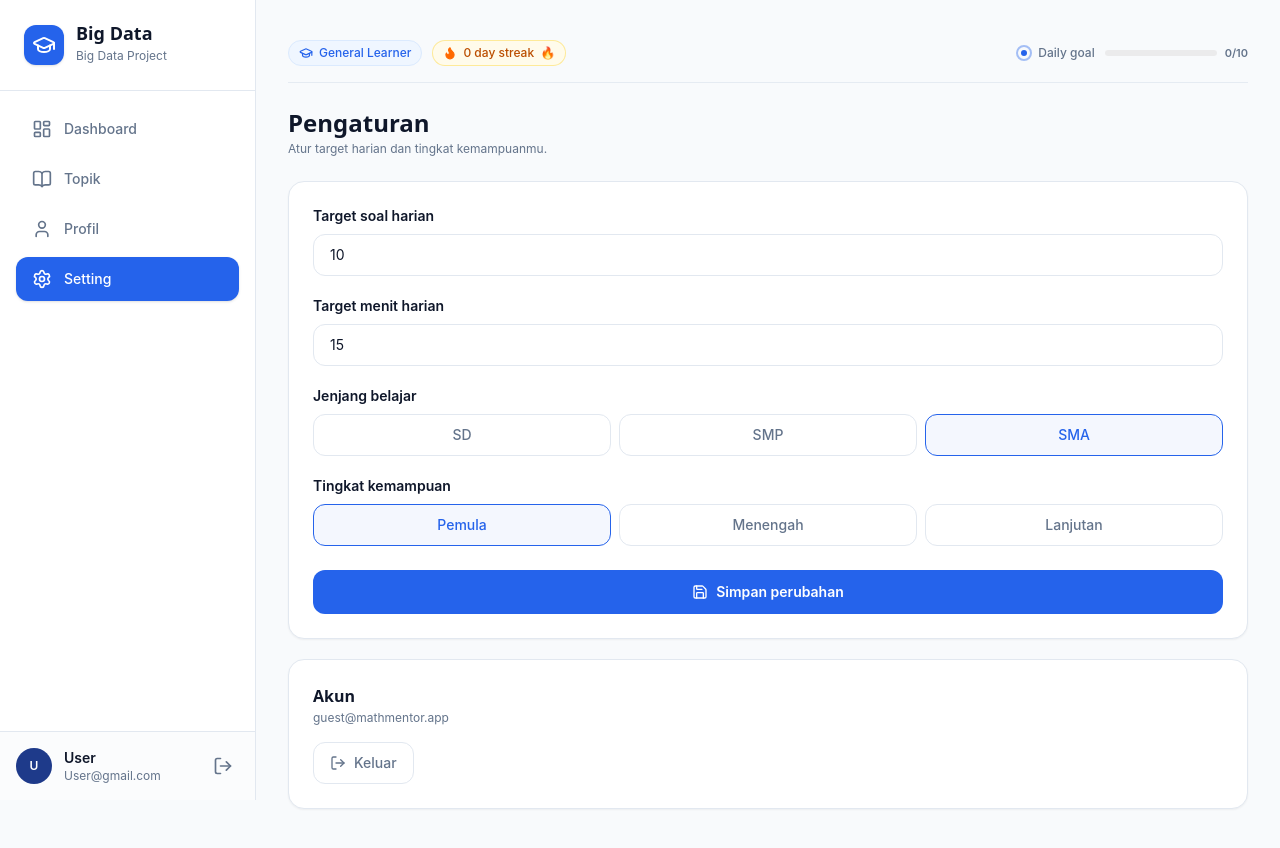
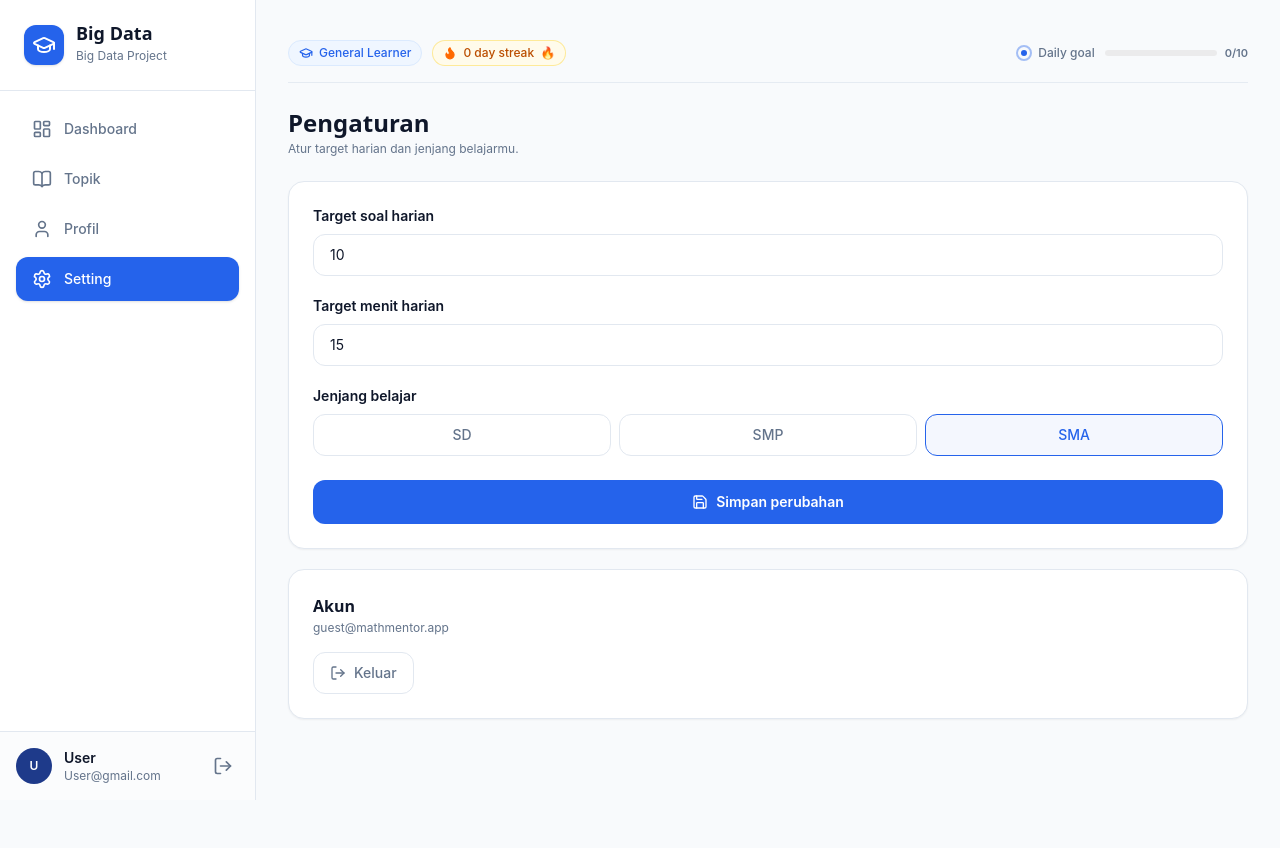
Before and after one commit to Project-Big-Data-26/Project_Nolla, a React (Vite) app in the folder frontend/: page /settings in a window 1280 px wide. Shown: the top 848 px of the page. After the commit the page ends 800 px from the top, so only its background shows below. Built offline with nearby package versions, Linux system fonts and the light colour scheme.

Commit message:
fix: hapus section tingkat kemampuan di settings

```diff
--- a/frontend/src/pages/Settings.jsx
+++ b/frontend/src/pages/Settings.jsx
@@ -12,13 +12,11 @@ const user = {
 };
 
 const jenjangOptions = ["SD", "SMP", "SMA"];
-const skillLevels = ["Pemula", "Menengah", "Lanjutan"];
 
 export default function Settings() {
     const [dailyProblemsGoal, setDailyProblemsGoal] = useState(10);
     const [dailyMinutesGoal, setDailyMinutesGoal] = useState(15);
     const [jenjang, setJenjang] = useState(user.track);
-    const [skillLevel, setSkillLevel] = useState("Pemula");
     const [saved, setSaved] = useState(false);
 
     const handleSave = () => {
@@ -37,7 +35,7 @@ export default function Settings() {
                     Pengaturan
                 </h1>
                 <p className="text-xs text-neutral-muted mt-0.5">
-                    Atur target harian dan tingkat kemampuanmu.
+                    Atur target harian dan jenjang belajarmu.
                 </p>
 
                 {/* FORM SECTION */}
@@ -74,30 +72,11 @@ export default function Settings() {
                                 type="button"
                                 onClick={() => setJenjang(option)}
                                 className={`rounded-xl border px-4 py-2.5 text-sm font-medium transition-colors cursor-pointer ${jenjang === option
-                                        ? "border-primary text-primary bg-primary/5"
-                                        : "border-neutral-border text-neutral-muted hover:border-primary/40"
+                                    ? "border-primary text-primary bg-primary/5"
+                                    : "border-neutral-border text-neutral-muted hover:border-primary/40"
                                     }`}
                             >
                                 {option}
-                            </button>
-                        ))}
-                    </div>
-
-                    <label className="mt-5 block text-sm font-semibold text-neutral-text">
-                        Tingkat kemampuan
-                    </label>
-                    <div className="mt-2 grid grid-cols-3 gap-2">
-                        {skillLevels.map((level) => (
-                            <button
-                                key={level}
-                                type="button"
-                                onClick={() => setSkillLevel(level)}
-                                className={`rounded-xl border px-4 py-2.5 text-sm font-medium transition-colors cursor-pointer ${skillLevel === level
-                                        ? "border-primary text-primary bg-primary/5"
-                                        : "border-neutral-border text-neutral-muted hover:border-primary/40"
-                                    }`}
-                            >
-                                {level}
                             </button>
                         ))}
                     </div>
```
